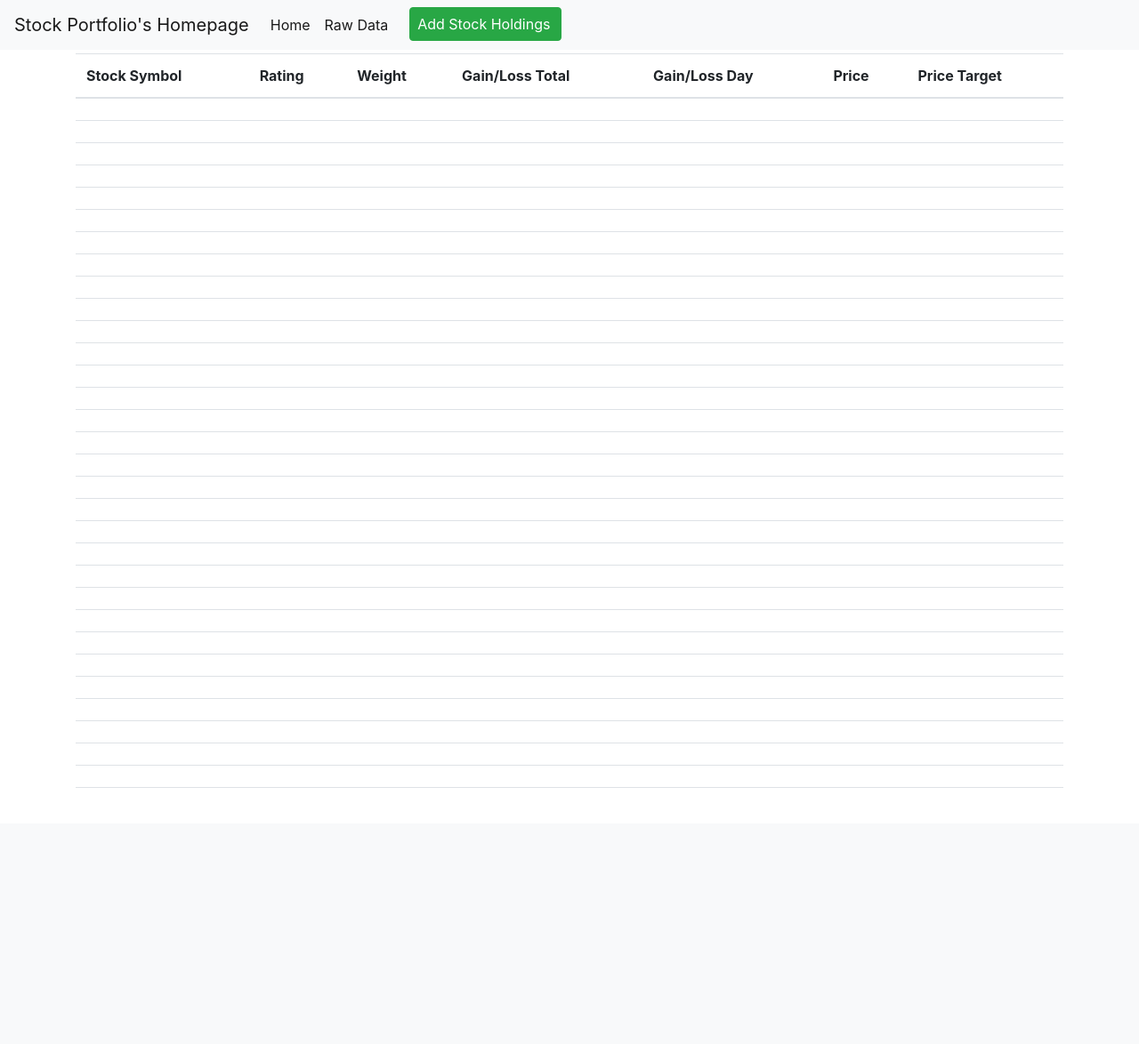
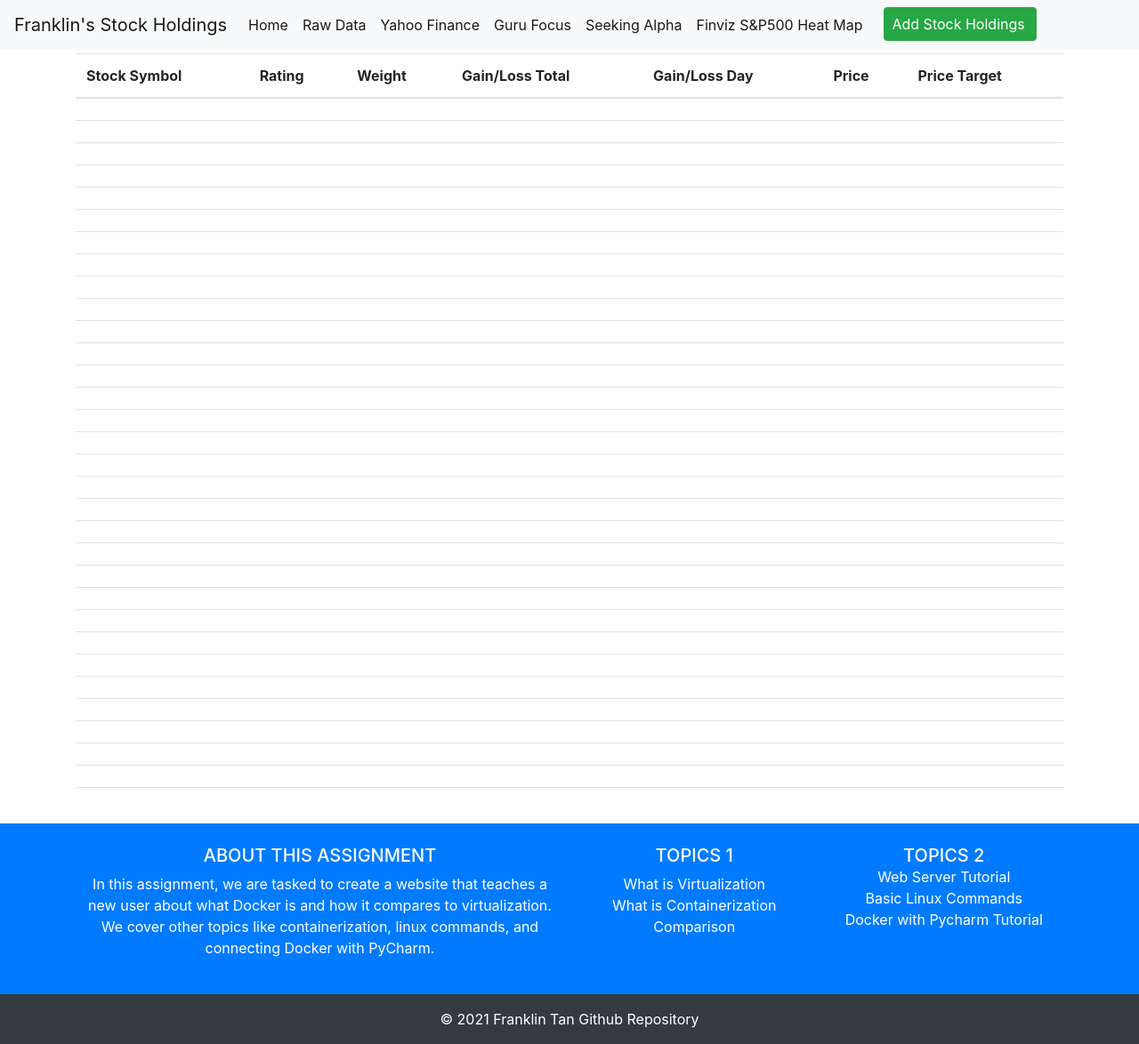
Before and after one commit to franklinjtan/Final-Web-Application, a Flask app: page / in a window 1280 px wide. Shown: the whole page at 89% size. Before the commit the page ends 886 px from the top, so only its background shows below. Run offline with Flask 2, Linux system fonts and the light colour scheme; data comes from the database, SQL or seed files in the repository; lists and menus that the app fills with data are empty; some libraries are stand-ins or nearby versions.

Commit message:
Feature: Add footer to layout.html

```diff
--- a/app/app.py
+++ b/app/app.py
@@ -62,7 +62,7 @@ def logout():
 @app.route('/', methods=['GET'])
 def index():
     # email = dict(session).get('email', None)
-    user = {'username': 'Stock Portfolio'}
+    user = {'username': 'Franklin'}
     cursor = mysql.get_db().cursor()
     cursor.execute('SELECT * FROM stockPortfolioImport')
     result = cursor.fetchall()
--- /dev/null
+++ b/app/templates/footer.css
@@ -0,0 +1,6 @@
+footer {
+    position: relative;
+    bottom: 0;
+    width: 100%;
+    background: #343A40;
+}
--- a/app/templates/layout.html
+++ b/app/templates/layout.html
@@ -5,6 +5,7 @@
     <!-- Bootstrap CSS -->
     <meta charset="utf-8">
     <meta content="width=device-width, initial-scale=1, shrink-to-fit=no" name="viewport">
+    <link rel="stylesheet" href="footer.css">
     <link crossorigin="anonymous" href="https://stackpath.bootstrapcdn.com/bootstrap/4.4.1/css/bootstrap.min.css"
           integrity="sha384-Vkoo8x4CGsO3+Hhxv8T/Q5PaXtkKtu6ug5TOeNV6gBiFeWPGFN9MuhOf23Q9Ifjh" rel="stylesheet">
     {% if user %}
@@ -18,7 +19,7 @@
 
 
 <nav class="navbar navbar-expand-lg navbar-light bg-light mb-1">
-    <a class="navbar-brand" href="/">{% if user %}{{ user.username }}'s Homepage{% else %}
+    <a class="navbar-brand" href="/">{% if user %}{{ user.username }}'s Stock Holdings{% else %}
         <title>Welcome to My Homepage</title>
         {% endif %}</a>
     <button aria-controls="navbarNavDropdown" aria-expanded="false" aria-label="Toggle navigation"
@@ -34,6 +35,20 @@
                 <a class="nav-link" href="/api/v1/stocks">Raw Data<span class="sr-only">(current)</span></a>
             </li>
             <li class="nav-item active">
+                <a class="nav-link" href="https://finance.yahoo.com/">Yahoo Finance<span
+                        class="sr-only">(current)</span></a>
+            </li>
+            <li class="nav-item active">
+                <a class="nav-link" href="https://www.gurufocus.com/new_index/">Guru Focus<span class="sr-only">(current)</span></a>
+            </li>
+            <li class="nav-item active">
+                <a class="nav-link" href="https://seekingalpha.com/">Seeking Alpha<span class="sr-only">(current)</span></a>
+            </li>
+            <li class="nav-item active">
+                <a class="nav-link" href="https://finviz.com/map.ashx?t=sec">Finviz S&P500 Heat Map<span
+                        class="sr-only">(current)</span></a>
+            </li>
+            <li class="nav-item active">
                 <a class="btn btn-success pl-2 lr-2 ml-3" href="/stocks/new"> Add Stock Holdings <span class="sr-only">(current)</span></a>
             </li>
         </ul>
@@ -44,7 +59,71 @@
     {% block content %}
     {% endblock %}
 </main>
-<div id="footer">
+
+<footer class="bg-primary text-white text-center text-lg-start">
+    <!-- Grid container -->
+    <div class="container p-4">
+        <!--Grid row-->
+        <div class="row">
+            <!--Grid column-->
+            <div class="col-lg-6 col-md-12 mb-4 mb-md-0">
+                <h5 class="text-uppercase">About this Assignment</h5>
+
+                <p>
+                    In this assignment, we are tasked to create a website that teaches a new user about what Docker is
+                    and how it compares to virtualization. We cover other topics like containerization, linux commands,
+                    and connecting Docker with PyCharm.
+                </p>
+            </div>
+            <!--Grid column-->
+
+            <!--Grid column-->
+            <div class="col-lg-3 col-md-6 mb-4 mb-md-0">
+                <h5 class="text-uppercase">Topics 1</h5>
+
+                <ul class="list-unstyled mb-0">
+                    <li class="nav-item">
+                        <a class="text-white" href="virtualization.html">What is Virtualization</a>
+                    </li>
+                    <li class="nav-item">
+                        <a class="text-white" href="containerization.html">What is Containerization</a>
+                    </li>
+                    <li class="nav-item">
+                        <a class="text-white" href="comparison.html">Comparison</a>
+                    </li>
+                </ul>
+            </div>
+            <!--Grid column-->
+
+            <!--Grid column-->
+            <div class="col-lg-3 col-md-6 mb-4 mb-md-0">
+                <h5 class="text-uppercase mb-0">Topics 2</h5>
+
+                <ul class="list-unstyled">
+                    <li class="nav-item">
+                        <a class="text-white" href="webserver_tutorial.html">Web Server Tutorial</a>
+                    </li>
+                    <li class="nav-item">
+                        <a class="text-white" href="linux_commands.html">Basic Linux Commands</a>
+                    </li>
+                    <li class="nav-item">
+                        <a class="text-white" href="docker_tutorial.html">Docker with Pycharm Tutorial</a>
+                    </li>
+                </ul>
+            </div>
+            <!--Grid column-->
+        </div>
+        <!--Grid row-->
+    </div>
+    <!-- Grid container -->
+
+    <!-- Copyright -->
+    <div class="text-center p-3" style="background-color: #343A40">
+        © 2021 Franklin Tan
+        <a class="text-white" href="https://github.com/fjt7/Final-Web-Application">Github Repository</a>
+    </div>
+    <!-- Copyright -->
+</footer>
     <!-- Optional JavaScript -->
     <!-- jQuery first, then Popper.js, then Bootstrap JS -->
     <script crossorigin="anonymous"
```
